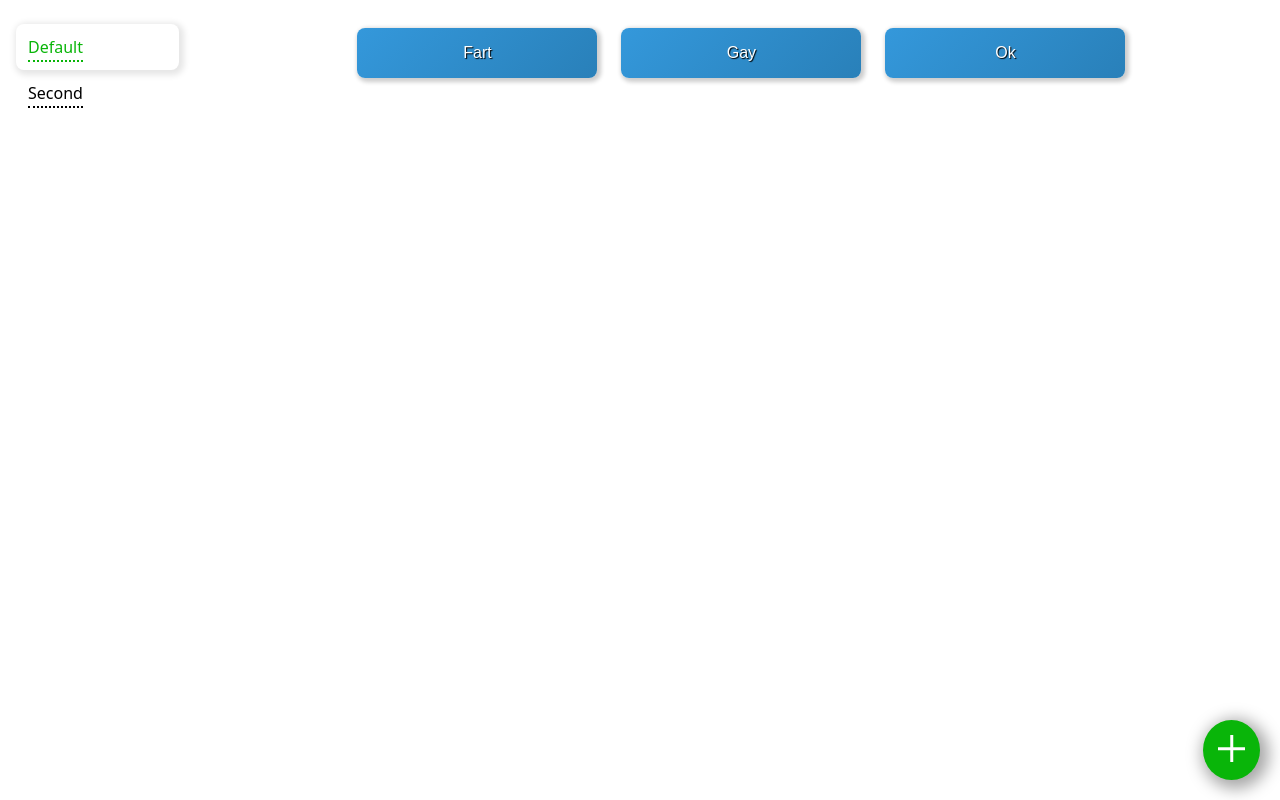
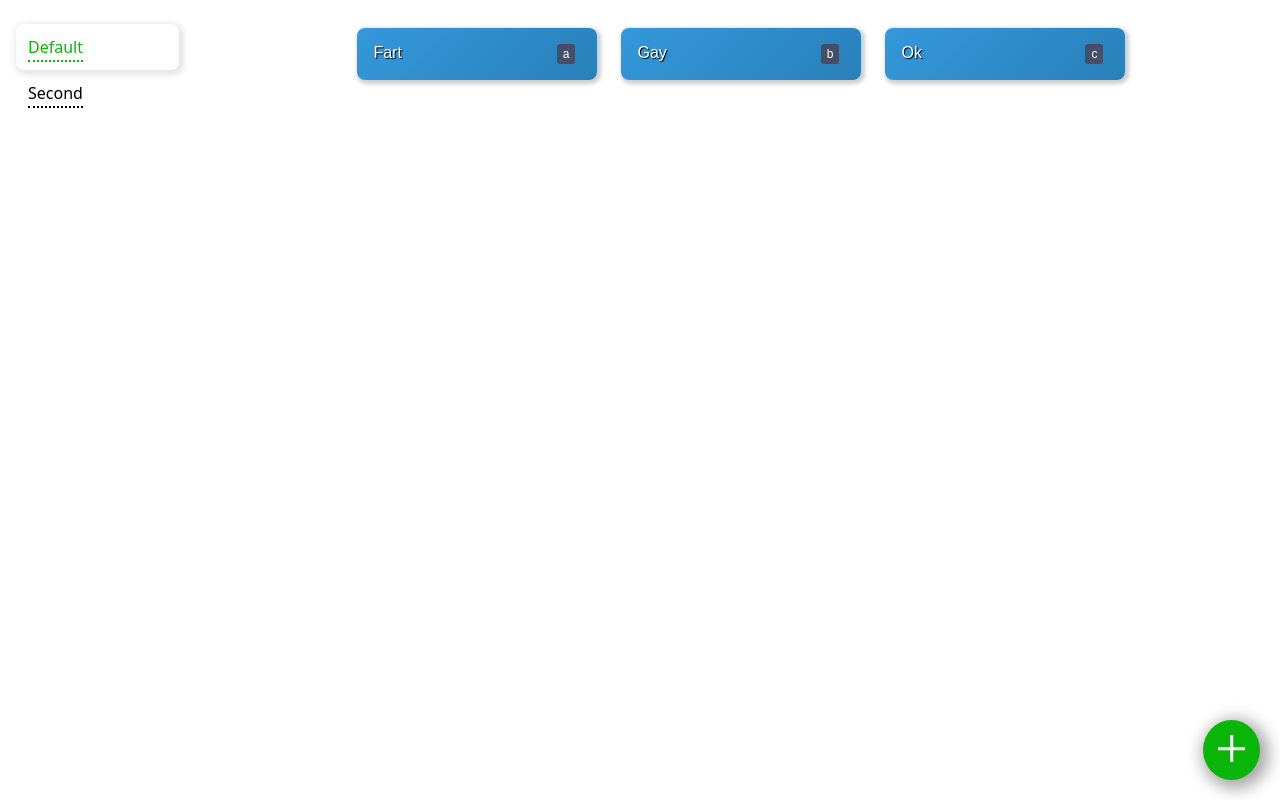
Before and after one commit to Em-ilien/Soundboard, a SvelteKit app: page / in a window 1280 px wide. Built offline with nearby package versions, Linux system fonts and the light colour scheme.

Commit message:
add key pressing

```diff
--- a/src/routes/+page.svelte
+++ b/src/routes/+page.svelte
@@ -8,12 +8,6 @@
   import New from "./New.svelte";
 
   let currentSoundboardIndex = 0;
-
-  function onPlay(event) {
-    console.log(event.detail);
-    const sound = new Audio(event.detail);
-    sound.play();
-  }
 
   function onSwitchSoundboard(event) {
     currentSoundboardIndex = event.detail.index;
--- a/src/routes/NewModal.svelte
+++ b/src/routes/NewModal.svelte
@@ -11,6 +11,7 @@
 
   let name = "";
   let file;
+  let key = "";
 
   $: createBtnLabel = `Créer le ${tabName.toLocaleLowerCase()}${
     name ? " « " + name + " »" : ""
@@ -23,6 +24,7 @@
       $soundboards[currentSoundboardIndex].sounds.push({
         name,
         soundFile: "sounds/fart.wav",
+        key,
       });
       soundboards.update((sbs) => sbs);
       onNewModalOpened = false;
@@ -71,6 +73,13 @@
           maxlength="50"
         />
         <input type="file" accept="audio/*" bind:value={file} required={true} />
+        <input
+          type="text"
+          placeholder="Touche"
+          bind:value={key}
+          required={true}
+          maxlength="1"
+        />
       </div>
     {:else}
       <div>
--- a/src/routes/SoundButton.svelte
+++ b/src/routes/SoundButton.svelte
@@ -1,19 +1,40 @@
 <script>
   import { createEventDispatcher } from "svelte";
 
-  export let sound = { name: "Fart", soundFile: "sounds/fart.wav" };
+  export let sound = { name: "", soundFile: "", key: "" };
 
   const dispatch = createEventDispatcher();
 
   function onSoundButtonPlay() {
     dispatch("play", sound.soundFile);
   }
+
+  let active = false;
+  function onKeydown(event) {
+    if (sound.key !== event.key) return;
+
+    dispatch("play", sound.soundFile);
+    active = true;
+    setTimeout(() => {
+      active = false;
+    }, 100);
+  }
 </script>
 
-<button class="sound-button" on:click={onSoundButtonPlay}>{sound.name}</button>
+<button class:active class="sound-button" on:click={onSoundButtonPlay}>
+  <span class="name">{sound.name}</span>
+  {#if sound.key}
+    <span class="key">{sound.key}</span>
+  {/if}
+</button>
+
+<svelte:window on:keydown={onKeydown} />
 
 <style>
   .sound-button {
+    display: flex;
+    flex-direction: row;
+    justify-content: space-between;
     padding: 1em;
     margin: 0.75em 0;
     max-width: 15em;
@@ -22,12 +43,10 @@
     max-height: 5em;
     font-size: 1em;
     background: linear-gradient(135deg, #3498db, #2980b9);
-    color: #fff;
     border: none;
     cursor: pointer;
     flex: 1;
     border-radius: 0.5em;
-    text-shadow: 1px 1px 1px #000;
     box-shadow: 2px 2px 4px 2px rgba(0, 0, 0, 0.2);
   }
 
@@ -35,8 +54,23 @@
     background: linear-gradient(135deg, #2980b9, #236fa5);
   }
 
-  .sound-button:active {
+  .sound-button:active,
+  .sound-button.active {
     background: linear-gradient(135deg, #236fa5, #1a5f91);
     scale: 0.95;
   }
+
+  .sound-button .name {
+    text-shadow: 1px 1px 1px #000;
+    color: #fff;
+  }
+
+  .sound-button .key {
+    font-size: 0.75em;
+    color: #fff;
+    background: #474e67;
+    padding: 0.25em 0.5em;
+    border-radius: 0.25em;
+    margin-right: 0.5em;
+  }
 </style>
--- a/src/routes/Soundboard.svelte
+++ b/src/routes/Soundboard.svelte
@@ -5,7 +5,6 @@
   export let currentSoundboardIndex = 0;
 
   function onPlay(event) {
-    console.log(event.detail);
     const sound = new Audio(event.detail);
     sound.play();
   }
--- a/src/soundboardsStore.js
+++ b/src/soundboardsStore.js
@@ -4,9 +4,9 @@ export const soundboards = writable([
   {
     name: "Default",
     sounds: [
-      { name: "Fart", soundFile: "sounds/fart.wav" },
-      { name: "Gay", soundFile: "sounds/gay.wav" },
-      { name: "Ok", soundFile: "sounds/ok.wav" },
+      { name: "Fart", soundFile: "sounds/fart.wav", key: "a" },
+      { name: "Gay", soundFile: "sounds/gay.wav", key: "b" },
+      { name: "Ok", soundFile: "sounds/ok.wav", key: "c" },
     ],
   },
   {
```
